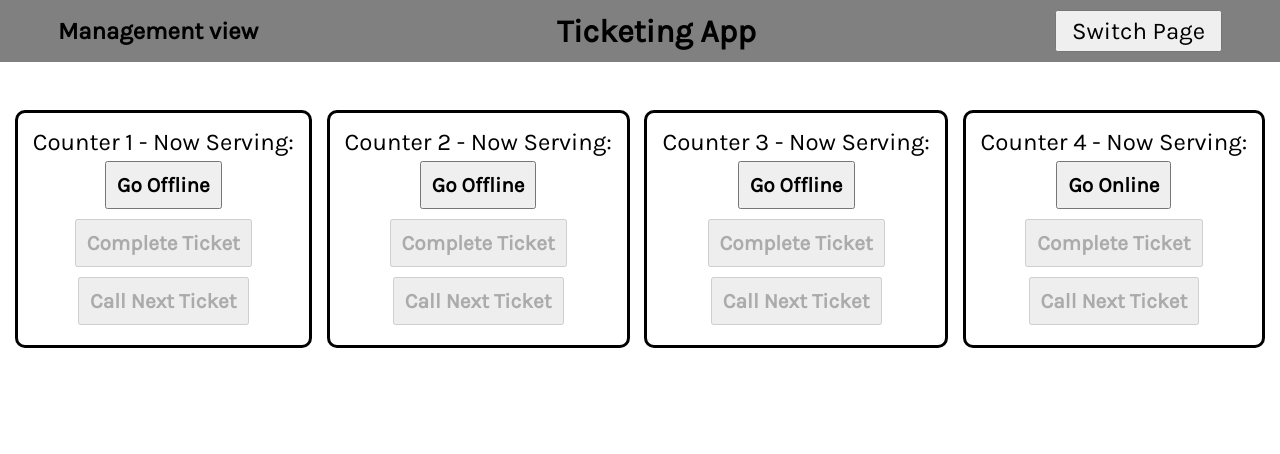
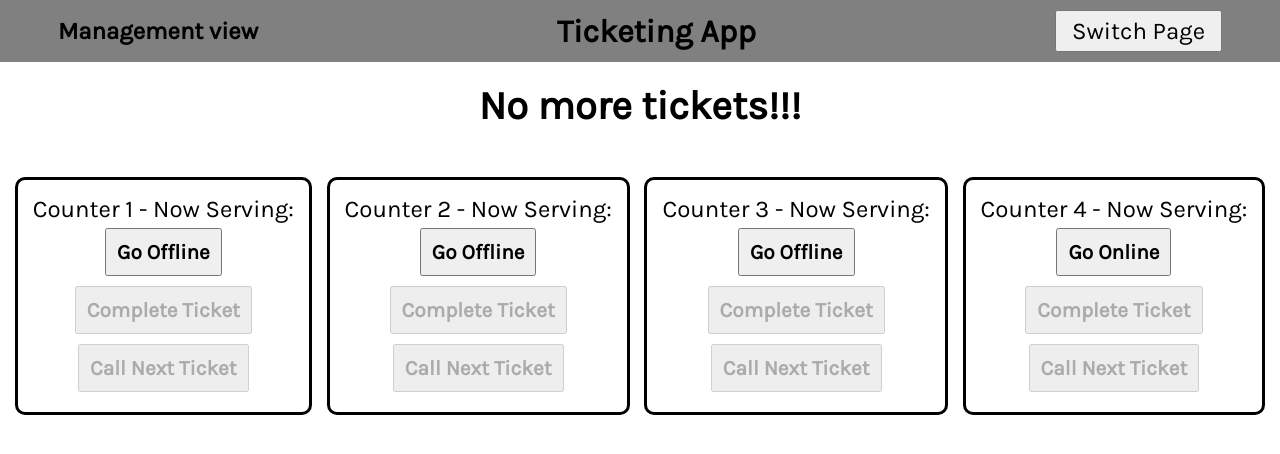
Before and after one commit to Nonentity5565/React-queue-ticketing-system, a React app: page / in a window 1280 px wide. Built offline with nearby package versions, Linux system fonts and the light colour scheme.

Commit message:
Added conditional render for no more tickets

```diff
--- a/src/components/Management.css
+++ b/src/components/Management.css
@@ -6,3 +6,10 @@
     justify-content: space-evenly;
     flex-wrap: wrap;
 }
+
+.noMoreTicket {
+    text-align: center;
+    font-size: 2.5rem;
+    font-weight: bold;
+    margin: 20px;
+}
--- a/src/components/Management.js
+++ b/src/components/Management.js
@@ -2,6 +2,7 @@ import ManagementCounter from "./ManagementCounter"
 import './Management.css'
 export default function Management (props){
 
+    const noMoreTicket = <div className='noMoreTicket'>No more tickets!!!</div>
     const managementCounterElements = props.counters.map(data =>{
             return (
                 <ManagementCounter
@@ -18,8 +19,11 @@ export default function Management (props){
     )
 
     return (
-        <div className="management-con">
-            {managementCounterElements}
-        </div>
+        <>
+            {(props.lastServed === props.lastNumber) && noMoreTicket}
+            <div className="management-con">
+                {managementCounterElements}
+            </div>
+        </>
     )
 }
```
